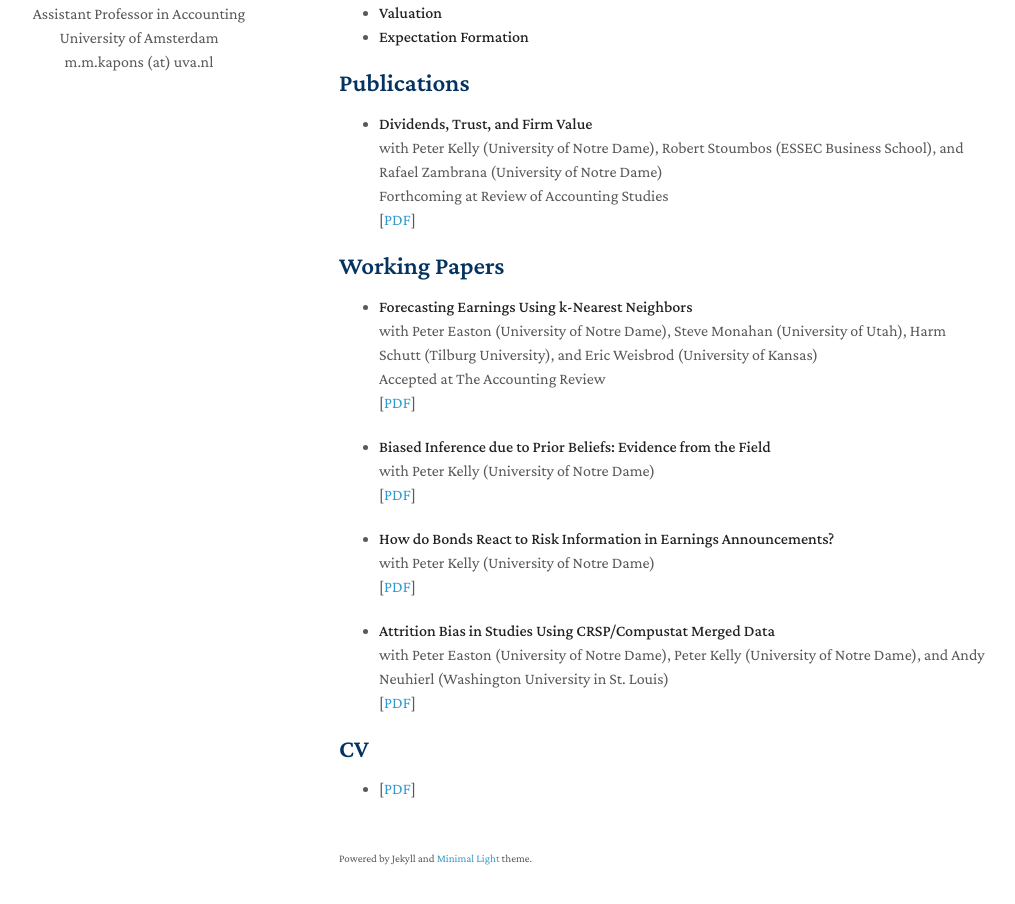
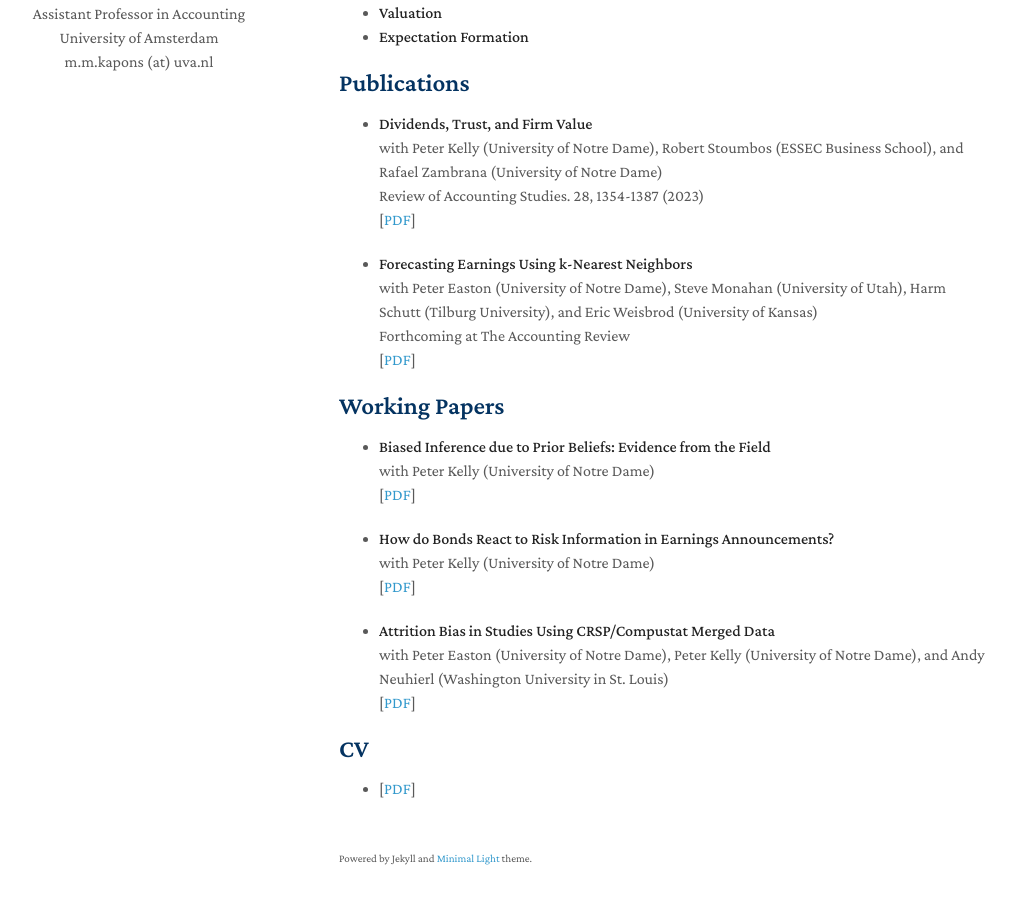
Before and after one commit to mkapons/mkapons.github.io, a Jekyll site: the page built from index.md, in a window 1280 px wide and 1181 px high. Shown: the part 242-1146 px from the top of the window, without its empty margins (131-1146 px from the left). Built offline with Jekyll 4.4.1, drawn with Linux system fonts in a browser that asks for light colours; nearby versions of some CDN libraries; a style sheet for code colours, icons or effects is not loaded; our own code applies the rules of GitHub Pages for plain Markdown files.

Commit message:
Update index.md

```diff
--- a/index.md
+++ b/index.md
@@ -20,20 +20,21 @@ I am an Assistant Professor in Accounting at the University of Amsterdam.
   <br>
   with Peter Kelly (University of Notre Dame), Robert Stoumbos (ESSEC Business School), and Rafael Zambrana (University of Notre Dame)
   <br>
-  Forthcoming at Review of Accounting Studies
+  Review of Accounting Studies. 28, 1354-1387 (2023)
   <br>
   [[PDF](https://papers.ssrn.com/sol3/papers.cfm?abstract_id=2311512)]
-
-
-## Working Papers
 
 - **Forecasting Earnings Using k-Nearest Neighbors**
   <br>
   with Peter Easton (University of Notre Dame), Steve Monahan (University of Utah), Harm Schutt (Tilburg University), and Eric Weisbrod (University of Kansas)
   <br>
-  Accepted at The Accounting Review
+  Forthcoming at The Accounting Review
   <br>
   [[PDF](https://papers.ssrn.com/sol3/papers.cfm?abstract_id=3752238)]
+
+
+
+## Working Papers
 
 - **Biased Inference due to Prior Beliefs: Evidence from the Field**
   <br>
```
